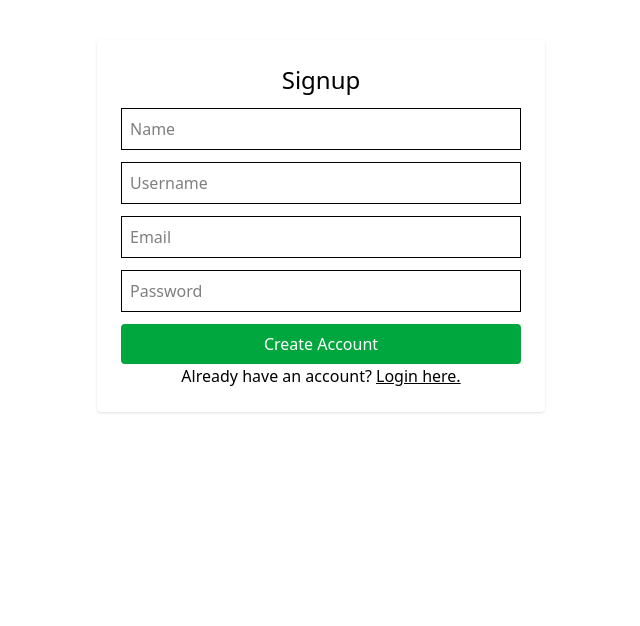
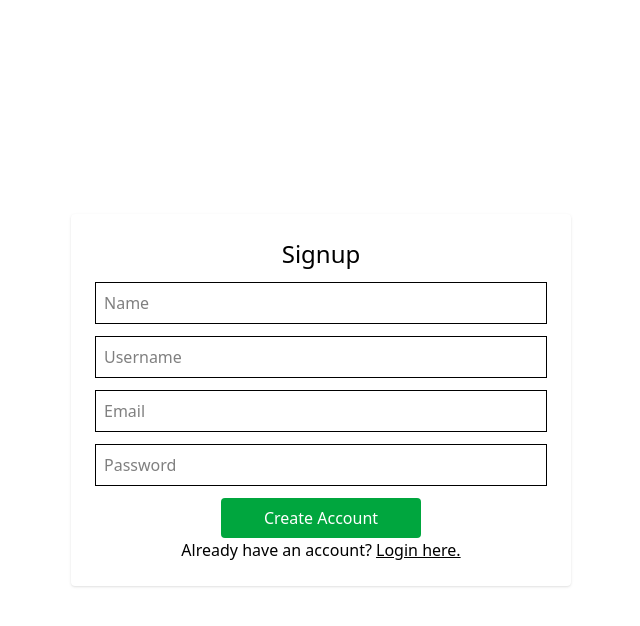
Before and after one commit to Sujil75/skillswap-client, a React (Vite) app: page /register in a window 1280 px wide. Shown: the top 626 px of the page, without its empty margins (319-959 px from the left). Built offline with nearby package versions, Linux system fonts and the light colour scheme.

Commit message:
show error in invalid user credentials

```diff
--- a/src/pages/Login.jsx
+++ b/src/pages/Login.jsx
@@ -6,7 +6,7 @@ import { useNavigate, Navigate } from "react-router-dom"
 const Login = () => {
   const { loginUser, token } = useContext(UserContext)
   const navigate = useNavigate()
-  const {error, setError} = useState('')
+  const [error, setError] = useState('')
 
   const [form, setForm] = useState({ username: "", email: "", password: "" })
 
@@ -19,12 +19,14 @@ const Login = () => {
       loginUser(res.data)
       navigate("/")
     }catch (err) {
-      setError(err.response.data.message)
+      const errMsg = err.response.data.message
+      setError(errMsg)
     }
   }
 
   return (
-    <div className='max-w-md mx-auto mt-10 p-6 shadow-lg rounded bg-white'>
+    <div className="w-[100%] h-[100vh] flex items-center p-0">
+      <div className='w-[500px] mx-auto p-6 shadow-lg rounded bg-white'>
         <h2 className='text-2xl mb-4'>Login</h2>
 
         <form onSubmit={handleSubmit} className="flex flex-col gap-3">
@@ -47,10 +49,11 @@ const Login = () => {
             onChange={(e) => setForm({...form, password: e.target.value})}
           />
 
-        <button type="submit" className="bg-blue-600 text-white py-2 rounded">Login</button>
+          <button type="submit" className="bg-blue-600 text-white py-2 rounded w-[200px] place-self-center">Login</button>
         </form>
-      <p>{error}</p>
+        <p className="text-red-500 font-bold">{error}</p>
         <p>Don't have an account? <a href="/register" className="underline hover:text-blue-500">Register here.</a></p>
+      </div>
     </div>
   )
 }
--- a/src/pages/Register.jsx
+++ b/src/pages/Register.jsx
@@ -22,7 +22,8 @@ const Register = () => {
   }
 
   return (
-    <div className="max-w-md mx-auto mt-10 bg-white p-6 shadow rounded">
+    <div className="w-[100%] h-[100vh] flex items-center p-0">
+      <div className="w-[500px] mx-auto bg-white p-6 shadow rounded">
 
         <h2 className="text-2xl mb-3">Signup</h2>
 
@@ -40,13 +41,14 @@ const Register = () => {
           <input type="password" className="border p-2" placeholder="Password"
             onChange={(e)=>setForm({...form, password: e.target.value})} />
 
-        <button type="submit" className="bg-green-600 text-white py-2 rounded">
+          <button type="submit" className="bg-green-600 text-white py-2 rounded w-[200px] place-self-center">
             Create Account
           </button>
         </form>
 
         <p>Already have an account? <a href="/login" className="underline">Login here.</a></p>
       </div>
+    </div>
   )
 }
 
```
Lines whose indentation alone changed are shown as unchanged.
